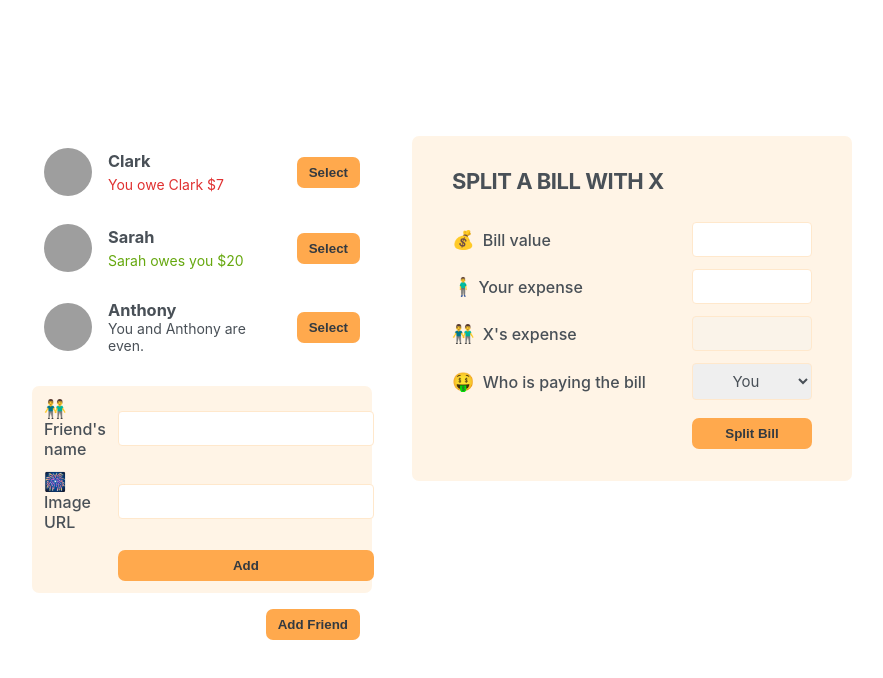
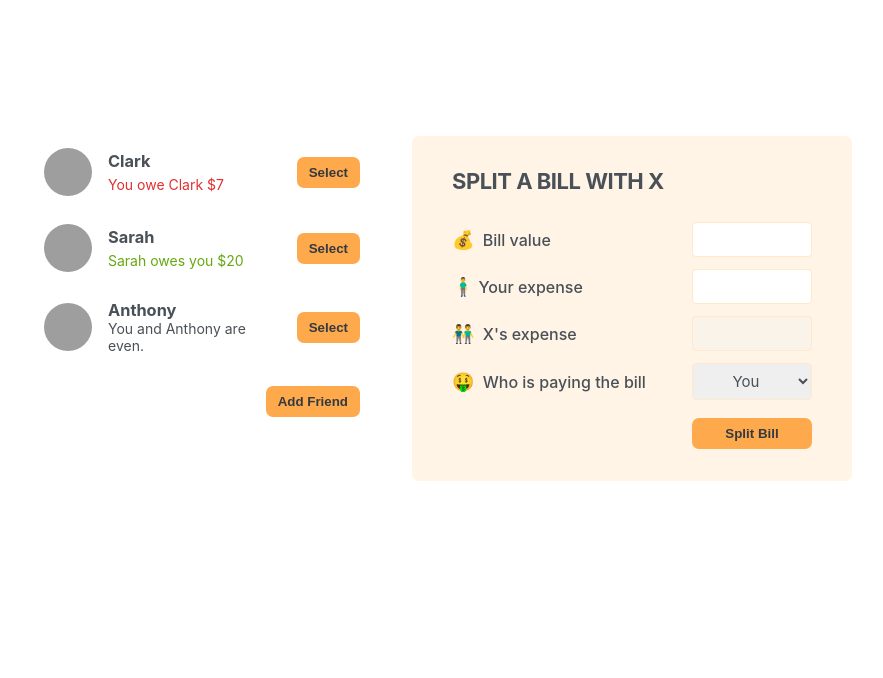
Before and after one commit to prime-mcgowan/eat-n-split, a React (Create React App) app: page / in a window 1280 px wide. Shown: the top 678 px of the page, without its empty margins (198-1081 px from the left). Built offline with nearby package versions, Linux system fonts and the light colour scheme; grey boxes are pictures that could not be loaded.

Commit message:
conditional rendering on add new friend form written and working

```diff
--- a/src/App.js
+++ b/src/App.js
@@ -1,4 +1,5 @@
 import { Form } from "react-router-dom";
+import { useState } from "react";
 
 // * Array of objects
 const initialFriends = [
@@ -22,13 +23,29 @@
   },
 ];
 
+function Button({ children, onClick }) {
+  return (
+    <button className="button" onClick={onClick}>
+      {children}
+    </button>
+  );
+}
+
 export default function App() {
+  const [showAddFriend, setShowAddFriend] = useState(false);
+
+  function handleShowAddFriend() {
+    setShowAddFriend((show) => !show);
+  }
+
   return (
     <div className="app">
       <div className="sidebar">
         <FriendsList />
-        <FormAddFriend />
-        <Button>Add Friend</Button>
+        {showAddFriend && <FormAddFriend />}
+        <Button onClick={handleShowAddFriend}>
+          {showAddFriend ? "Close" : "Add Friend"}
+        </Button>
       </div>
       <FormSplitBill />
     </div>
@@ -72,10 +89,6 @@
   );
 }
 
-function Button({ children }) {
-  return <button className="button">{children}</button>;
-}
-
 function FormAddFriend() {
   return (
     <form className="form-add-friend">
```
